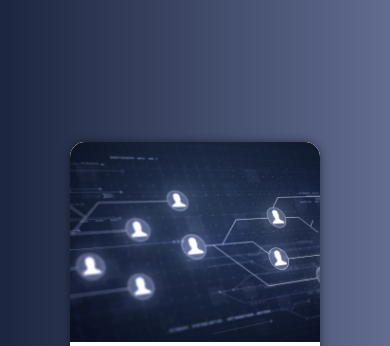
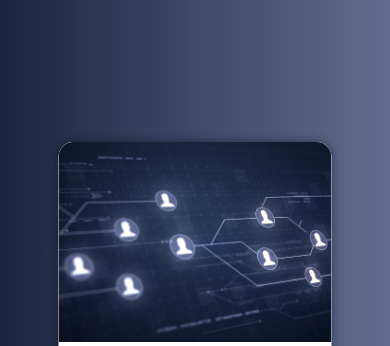
Before and after one commit to victoremanuel77/projeto-login, a plain HTML site: page index.html in a window 390 px wide. Shown: the top 346 px of the page. Drawn offline with Linux system fonts and the light colour scheme.

Commit message:
alterações no dimensionamento para dispositivos mobile

```diff
--- a/styles/style.css
+++ b/styles/style.css
@@ -33,7 +33,7 @@ section#login {
     left: 50%;
 
     background-color: #fff;
-    width: 250px;
+    width: 70vw;
     height: 560px;
     border-radius: 15px;
     overflow: hidden;
```
